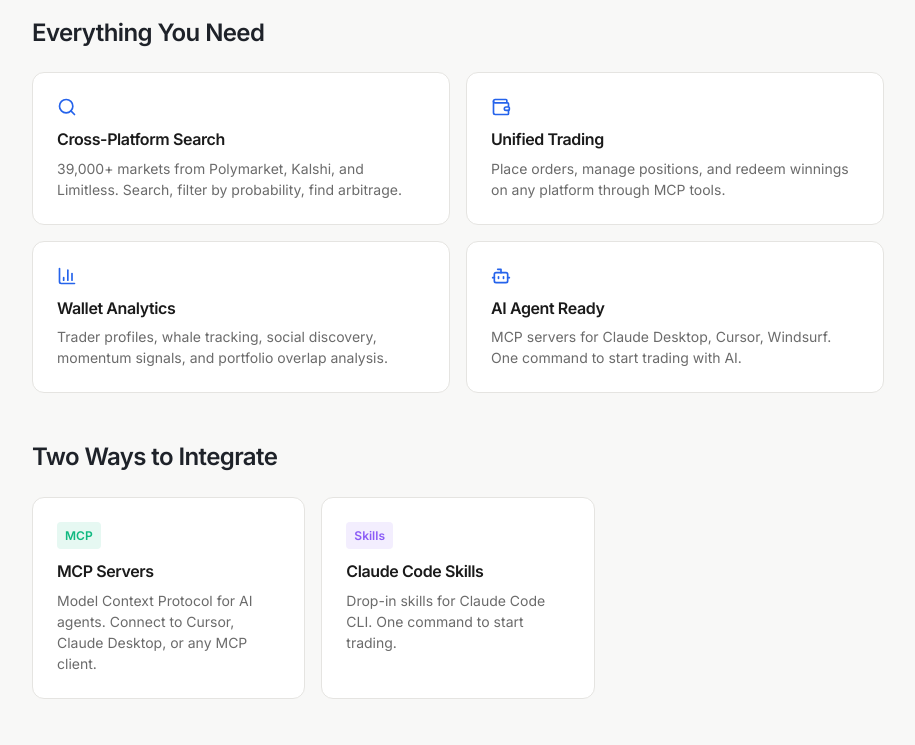
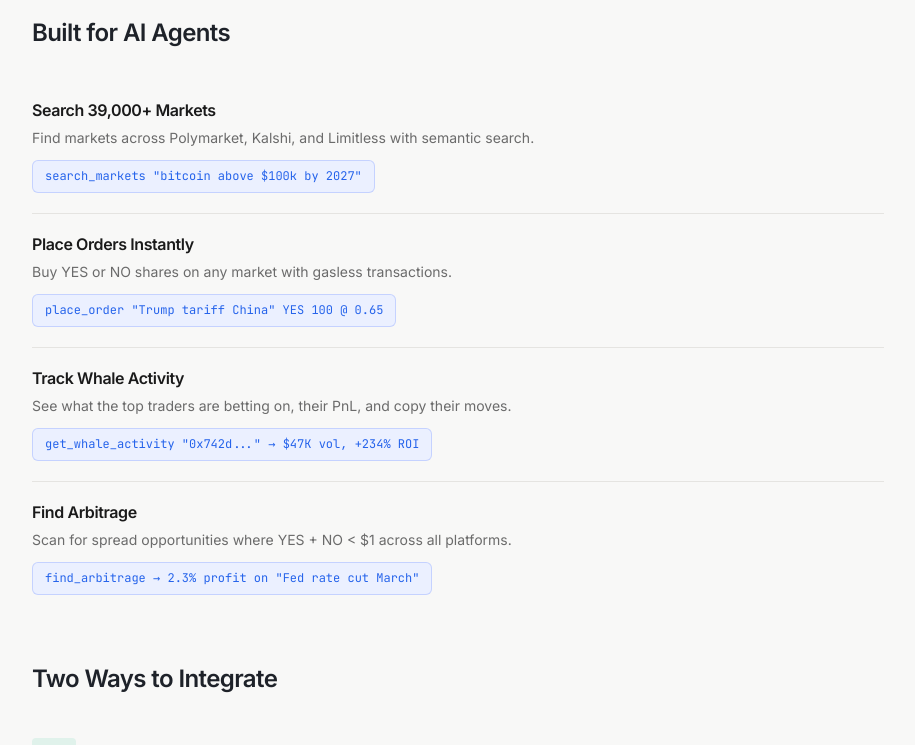
Before and after one commit to boshjerns/quantish-docs, a Next.js app: page / in a window 1280 px wide. Shown: the part 940-1685 px from the top of the page, without its empty margins (312-1227 px from the left). Built offline with nearby package versions, Linux system fonts and the light colour scheme.

Commit message:
Redesign features section: remove cards, add specific examples with monospace snippets, clean list style

```diff
--- a/app/globals.css
+++ b/app/globals.css
@@ -582,7 +582,51 @@
   font-size: 0.75rem;
 }
 
-/* Features Section */
+/* Features List Section - Clean, no cards */
+.features-list-section {
+  margin-bottom: 3rem;
+}
+
+.features-list-section h2 {
+  margin-top: 0;
+  margin-bottom: 2rem;
+}
+
+.feature-row {
+  padding: 1.25rem 0;
+  border-bottom: 1px solid var(--pn-border);
+}
+
+.feature-row:last-child {
+  border-bottom: none;
+}
+
+.feature-row h3 {
+  margin: 0 0 0.375rem;
+  font-size: 1rem;
+  font-weight: 600;
+  color: var(--pn-text);
+}
+
+.feature-row p {
+  margin: 0 0 0.75rem;
+  font-size: 0.875rem;
+  color: var(--pn-text-secondary);
+  line-height: 1.5;
+}
+
+.feature-example {
+  display: inline-block;
+  font-family: var(--font-mono);
+  font-size: 0.75rem;
+  padding: 0.375rem 0.75rem;
+  background: var(--pn-accent-muted);
+  color: var(--pn-accent);
+  border-radius: 6px;
+  border: 1px solid rgba(46, 92, 255, 0.2);
+}
+
+/* Old Features Section - keeping for compatibility */
 .features-section {
   margin-bottom: 3rem;
 }
@@ -604,39 +648,6 @@
   }
 }
 
-.feature-card {
-  padding: 1.5rem;
-  background: var(--pn-surface);
-  border: 1px solid var(--pn-border);
-  border-radius: var(--radius);
-  transition: transform 200ms ease, box-shadow 200ms ease;
-}
-
-.feature-card:hover {
-  transform: translateY(-2px);
-  box-shadow: var(--shadow-md);
-}
-
-.feature-icon {
-  width: 1.25rem;
-  height: 1.25rem;
-  margin-bottom: 0.75rem;
-  color: var(--pn-accent);
-}
-
-.feature-card h3 {
-  margin: 0 0 0.5rem;
-  font-size: 1rem;
-  color: var(--pn-text);
-}
-
-.feature-card p {
-  margin: 0;
-  font-size: 0.875rem;
-  color: var(--pn-text-secondary);
-  line-height: 1.5;
-}
-
 /* Integrations Section */
 .integrations-section {
   margin-bottom: 3rem;
@@ -647,6 +658,45 @@
   margin-bottom: 1.5rem;
 }
 
+.integrations-list {
+  display: flex;
+  flex-direction: column;
+}
+
+.integration-row {
+  display: flex;
+  align-items: center;
+  justify-content: space-between;
+  padding: 1.25rem 0;
+  border-bottom: 1px solid var(--pn-border);
+  text-decoration: none;
+  transition: background 200ms ease;
+}
+
+.integration-row:last-child {
+  border-bottom: none;
+}
+
+.integration-row:hover {
+  background: var(--pn-elevated);
+  margin: 0 -1rem;
+  padding: 1.25rem 1rem;
+  border-radius: var(--radius);
+}
+
+.integration-row-content h3 {
+  margin: 0.5rem 0 0.25rem;
+  font-size: 1rem;
+  color: var(--pn-text);
+}
+
+.integration-row-content p {
+  margin: 0;
+  font-size: 0.875rem;
+  color: var(--pn-text-secondary);
+}
+
+/* Legacy grid for backwards compat */
 .integrations-grid {
   display: grid;
   gap: 1rem;
--- a/app/page.tsx
+++ b/app/page.tsx
@@ -3,7 +3,7 @@
 import { useState } from 'react';
 import Link from 'next/link';
 import Image from 'next/image';
-import { ArrowRight, Search, Wallet, BarChart3, Bot, Terminal } from 'lucide-react';
+import { ArrowRight, Terminal } from 'lucide-react';
 
 const MCP_SERVERS = {
   discovery: {
@@ -228,32 +228,39 @@ export default function Home() {
         )}
       </section>
 
-      {/* Features Grid */}
-      <section className="features-section">
-        <h2>Everything You Need</h2>
-        <div className="features-grid">
-          <div className="feature-card">
-            <Search className="feature-icon" />
-            <h3>Cross-Platform Search</h3>
-            <p>39,000+ markets from Polymarket, Kalshi, and Limitless. Search, filter by probability, find arbitrage.</p>
+      {/* Features - Clean List Style */}
+      <section className="features-list-section">
+        <h2>Built for AI Agents</h2>
+
+        <div className="feature-row">
+          <div className="feature-content">
+            <h3>Search 39,000+ Markets</h3>
+            <p>Find markets across Polymarket, Kalshi, and Limitless with semantic search.</p>
+            <code className="feature-example">search_markets "bitcoin above $100k by 2027"</code>
+          </div>
         </div>
 
-          <div className="feature-card">
-            <Wallet className="feature-icon" />
-            <h3>Unified Trading</h3>
-            <p>Place orders, manage positions, and redeem winnings on any platform through MCP tools.</p>
+        <div className="feature-row">
+          <div className="feature-content">
+            <h3>Place Orders Instantly</h3>
+            <p>Buy YES or NO shares on any market with gasless transactions.</p>
+            <code className="feature-example">place_order "Trump tariff China" YES 100 @ 0.65</code>
+          </div>
         </div>
 
-          <div className="feature-card">
-            <BarChart3 className="feature-icon" />
-            <h3>Wallet Analytics</h3>
-            <p>Trader profiles, whale tracking, social discovery, momentum signals, and portfolio overlap analysis.</p>
+        <div className="feature-row">
+          <div className="feature-content">
+            <h3>Track Whale Activity</h3>
+            <p>See what the top traders are betting on, their PnL, and copy their moves.</p>
+            <code className="feature-example">get_whale_activity "0x742d..." → $47K vol, +234% ROI</code>
+          </div>
         </div>
 
-          <div className="feature-card">
-            <Bot className="feature-icon" />
-            <h3>AI Agent Ready</h3>
-            <p>MCP servers for Claude Desktop, Cursor, Windsurf. One command to start trading with AI.</p>
+        <div className="feature-row">
+          <div className="feature-content">
+            <h3>Find Arbitrage</h3>
+            <p>Scan for spread opportunities where YES + NO &lt; $1 across all platforms.</p>
+            <code className="feature-example">find_arbitrage → 2.3% profit on "Fed rate cut March"</code>
           </div>
         </div>
       </section>
@@ -261,17 +268,23 @@ export default function Home() {
       {/* Integration Options */}
       <section className="integrations-section">
         <h2>Two Ways to Integrate</h2>
-        <div className="integrations-grid">
-          <Link href="/mcp" className="integration-card">
+        <div className="integrations-list">
+          <Link href="/mcp" className="integration-row">
+            <div className="integration-row-content">
               <span className="integration-tag tag-mcp">MCP</span>
               <h3>MCP Servers</h3>
               <p>Model Context Protocol for AI agents. Connect to Cursor, Claude Desktop, or any MCP client.</p>
+            </div>
+            <ArrowRight className="w-4 h-4 text-[var(--pn-text-muted)]" />
           </Link>
 
-          <a href="https://github.com/joinQuantish" className="integration-card">
+          <a href="https://github.com/joinQuantish" className="integration-row">
+            <div className="integration-row-content">
               <span className="integration-tag tag-skill">Skills</span>
               <h3>Claude Code Skills</h3>
               <p>Drop-in skills for Claude Code CLI. One command to start trading.</p>
+            </div>
+            <ArrowRight className="w-4 h-4 text-[var(--pn-text-muted)]" />
           </a>
         </div>
       </section>
```
Lines whose indentation alone changed are shown as unchanged.
